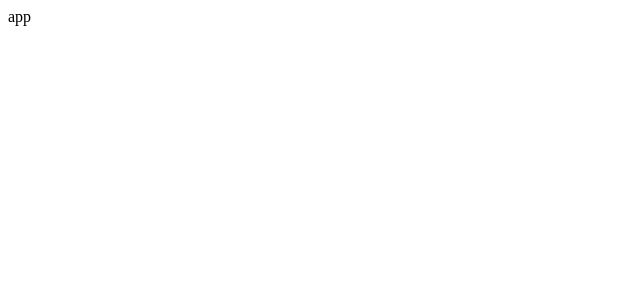
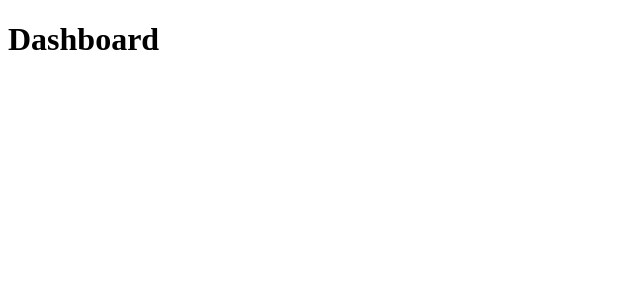
Before and after one commit to sbuteryd/reduxTodo, a React (Create React App) app: page / in a window 1280 px wide. Shown: the top 300 px of the page, without its empty margins (0-640 px from the left). Built offline with nearby package versions, Linux system fonts and the light colour scheme.

Commit message:
tweets id

```diff
--- a/src/components/App.js
+++ b/src/components/App.js
@@ -1,17 +1,17 @@
 import React from 'react';
 import {connect} from 'react-redux'
 import {handleInitData} from '../action/share'
+import Dashboard from './Dashboard'
 
 class App extends React.Component{
     componentDidMount() {
         const {dispatch} = this.props
         dispatch(handleInitData())
     }
-
     render() {
     return (
         <div>
-          app
+            <Dashboard/>
         </div>
     );
   }
--- /dev/null
+++ b/src/components/Dashboard.js
@@ -0,0 +1,25 @@
+import React,{Component} from 'react'
+import {connect} from 'react-redux'
+
+class Dashboard extends Component{
+    render() {
+        return (
+            <div>
+                <h1>Dashboard</h1>
+            </div>
+        );
+    }
+}
+
+
+function mapStateToProps({tweets,users,authedUser},{id}) {
+
+    const tweetKey = Object.keys(tweets)
+    const tweetIds = tweetKey.sort((a,b)=>(tweets[b].timestamp,-tweets[a].timestamp)
+    )
+    return {
+        tweetIds
+    }
+}
+
+export default connect(mapStateToProps)(Dashboard)
```
